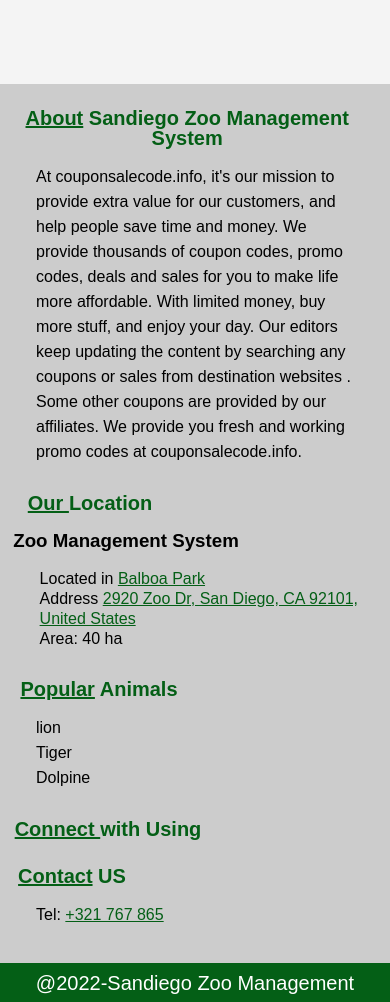
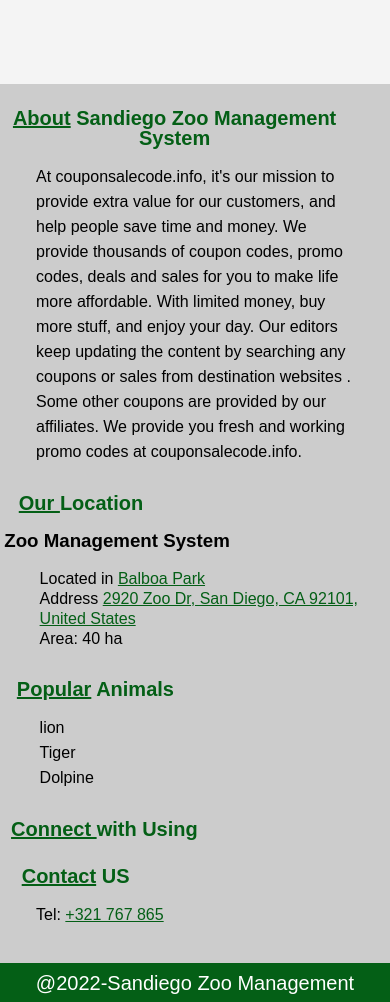
Before and after one commit to ANJWICLINTON123/Zepstra_zoo_management_system, a PHP site: page /index.php in a window 390 px wide; the page is wider, and only the part inside the window is pictured. Shown: the part 3969-4971 px from the top of that part. Run offline with PHP 8.4, Linux system fonts and the light colour scheme; some libraries are stand-ins or nearby versions.

Commit message:
modified

```diff
--- a/index.css
+++ b/index.css
@@ -326,7 +326,7 @@ footer.container_footer{
 }
 .Our_footer h1{
     color: #045f16;
-    margin-right: 6%;
+    margin-right: 13%;
 }
 .Our_footer p{
   line-height: 25px;
@@ -350,14 +350,18 @@ footer.container_footer{
   margin-left: 11%;
   text-align: left;
 }
+
+.arrange1 h1{
+    margin-right: 5%;
+}
 .arrange2 h1{
-    margin-right: 35%;
+    margin-right: 30%;
 }
 .arrange1 p{
-    margin-left: 18%;
+    margin-left: 22%;
 }
 .arrange3 h1{
-    margin-right: 18%;
+    margin-right: 30%;
 }
 
 .info p{
@@ -459,7 +463,7 @@ img.zoopic{
 /*############## Footer #######################*/
 .Our_footer h1{
     font-size: 20px;
-    margin-right: -4%;
+    margin-right: 3%;
 }
 .Our_footer p{
   line-height: 25px;
@@ -469,10 +473,10 @@ img.zoopic{
 
 .Our_footer1 h1{
     font-size: 20px;
-    margin-right: 50%;
+    margin-right: 55%;
 }
 .Our_footer1 h3{
-    margin-right: 30%;
+    margin-right: 35%;
 }
 
 .Our_footer1 p{
@@ -481,18 +485,18 @@ img.zoopic{
   text-align: left;
 }
 .arrange1 h1{
-    margin-right: 45%;
-}
-.arrange1 p{
-    margin-left: 10%;
+    margin-right: 47%;
 }
 .arrange2 h1{
     margin-right: 40%;
 }
 .arrange3 h1{
-    margin-right: 60%;
+    margin-right: 58%;
+}
+.arrange2 h1{
+    margin-right: 42%;
 }
 .arrange1 p{
-    margin-left: 10%;
+    margin-left: 11%;
 }
 }
```
